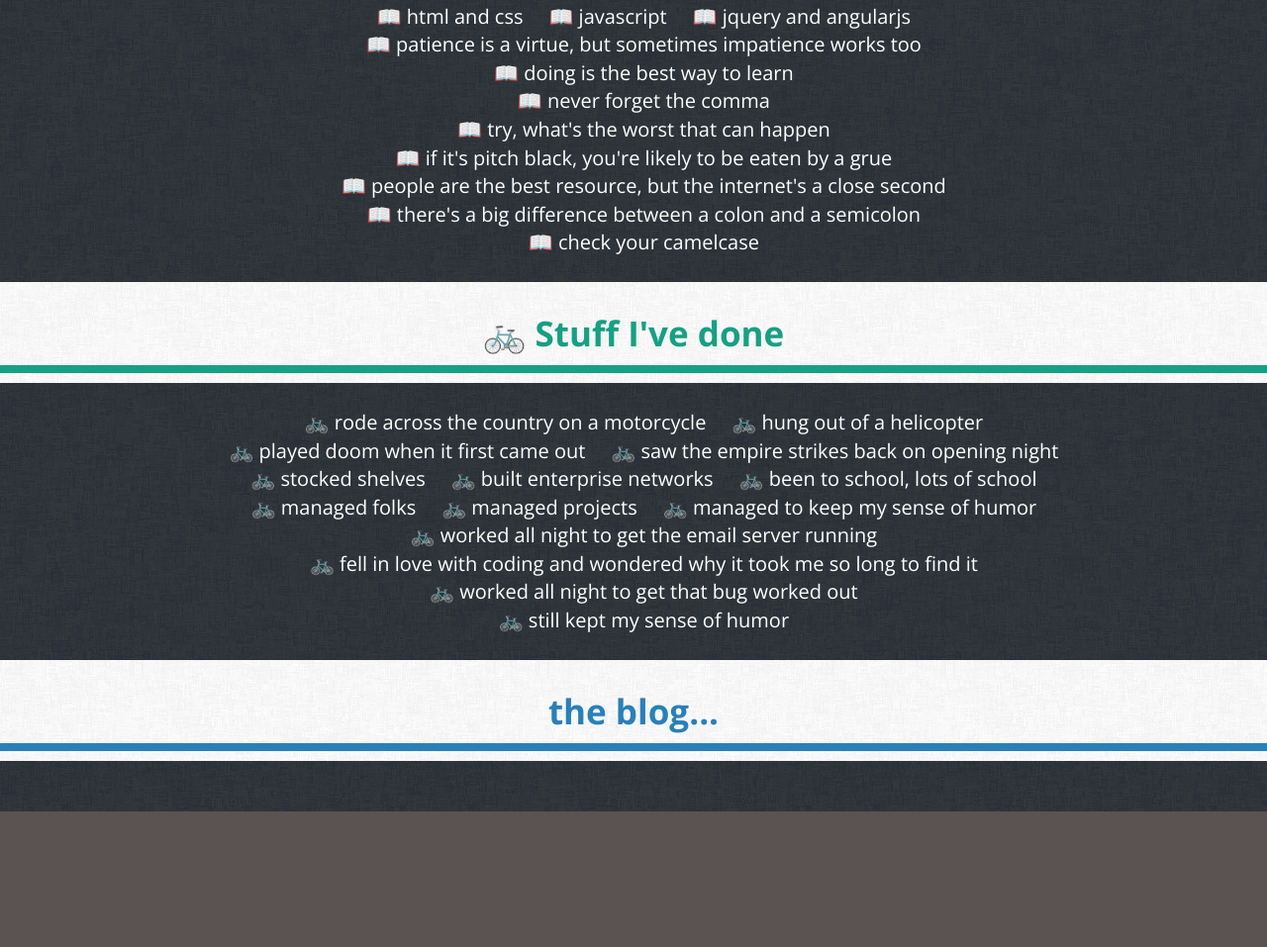
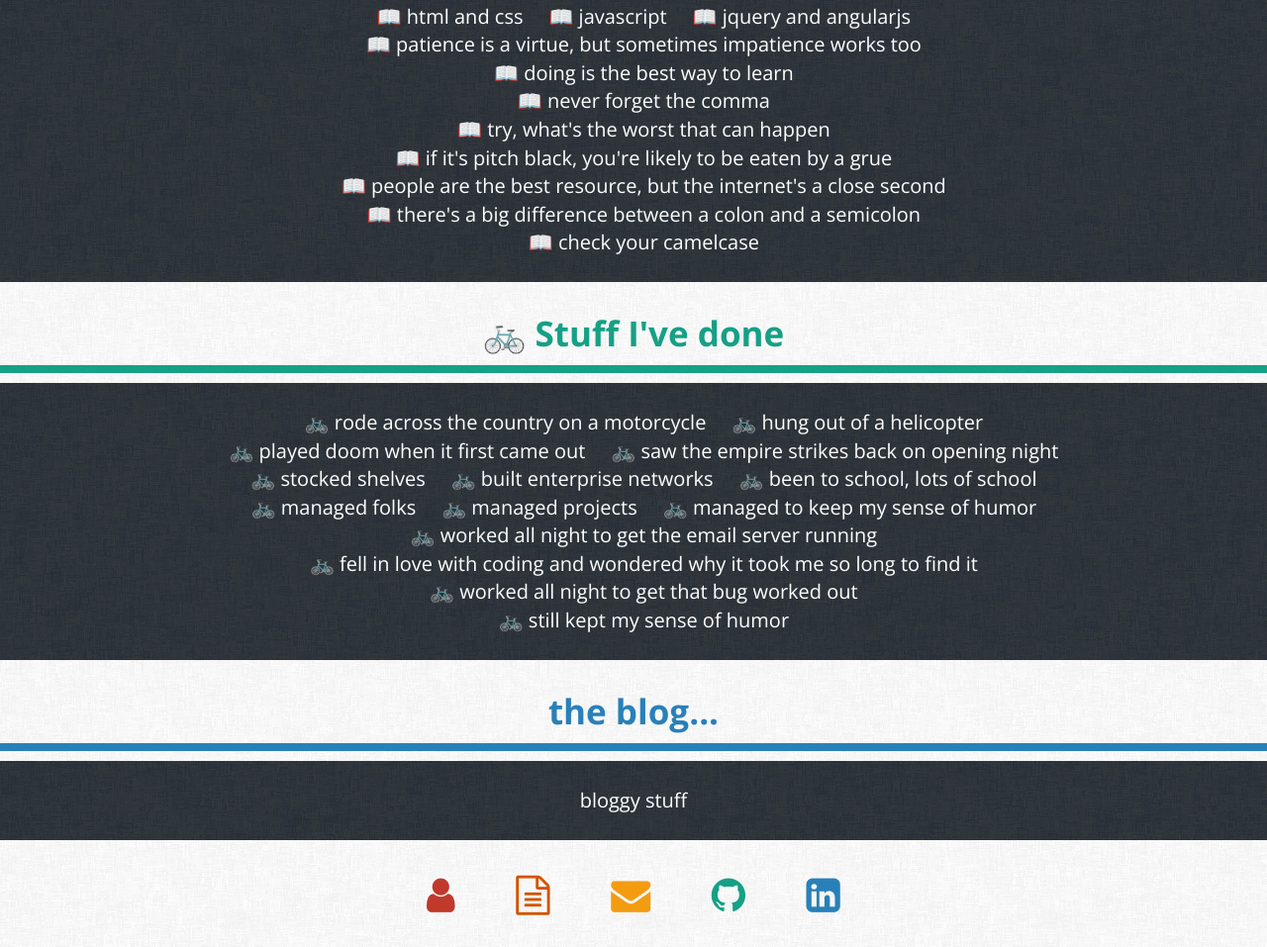
Before and after one commit to melindae/portfolio, a website: page app/pages/index.html in a window 1280 px wide. Shown: the part 1551-2508 px from the top of the page at 99% size. Before the commit the page ends 2371 px from the top, so only its background shows below. Drawn offline with nearby package versions, Linux system fonts and the light colour scheme; files that its build step writes are made by us from their sources; files whose address does not match are found by name; a web font is replaced by a local one.

Commit message:
added bottom contact bar - setup contact form

```diff
--- a/app/pages/index.html
+++ b/app/pages/index.html
@@ -7,7 +7,7 @@
     <title>melinda evans's portfolio</title>
 
     <link rel="stylesheet" href="//maxcdn.bootstrapcdn.com/font-awesome/4.3.0/css/font-awesome.min.css">
-    <link href='http://fonts.googleapis.com/css?family=Open+Sans:400,600,700,300|Cabin+Sketch|Fredericka+the+Great' rel='stylesheet' type='text/css'>
+    <link href='http://fonts.googleapis.com/css?family=Open+Sans:400,600,700,300|Fredericka+the+Great' rel='stylesheet' type='text/css'>
     <link rel="stylesheet" href="https://maxcdn.bootstrapcdn.com/bootstrap/3.3.5/css/bootstrap.min.css">
     <link rel="stylesheet" href="https://maxcdn.bootstrapcdn.com/bootstrap/3.3.5/css/bootstrap-theme.min.css">
     <link rel="stylesheet" href="/css/style.css">
@@ -49,8 +49,8 @@
         <div class="col-md-5">
           <div class="madeDescription">A web application for keeping a motorcycle fleet shiny side up, rubber side down!</div>
           <div class="madeLink">
-            <a href="http://bike-barn-101.herokuapp.com/">Play with it</a> /
-            <a href="https://github.com/melindae/bike-barn"> See the code</a>
+            <a href="http://bike-barn-101.herokuapp.com/" target="_blank">Play with it</a> /
+            <a href="https://github.com/melindae/bike-barn" target="_blank"> See the code</a>
           </div>
         </div>
       </div>
@@ -63,8 +63,8 @@
         <div class="col-md-5">
           <div class="madeDescription">A simple, single page, synchronized to-do list built with AngularJS and Firebase.</div>
           <div class="madeLink">
-            <a href="http://todo-longlist.herokuapp.com/">Play with it</a> /
-            <a href="https://github.com/melindae/to-do"> See the code</a>
+            <a href="http://todo-longlist.herokuapp.com/" target="_blank">Play with it</a> /
+            <a href="https://github.com/melindae/to-do" target="_blank"> See the code</a>
           </div>
         </div>
       </div>
@@ -140,9 +140,28 @@
       <a name="blog"></a>
       <h1 class="blogLeader">the blog...</h1>
       <div class="blogBox">
+        <span>bloggy stuff</span>
       </div>
     </div>
 
+    <div class="footer">
+      <a class="footOne fa fa-user"
+        href="/"
+        target="_blank" title="About me"></a>
+      <a class="footTwo fa fa-file-text-o"
+        href="/"
+        target="_blank" title="Look at my resume"></a>
+      <a class="footThree fa fa-envelope"
+        href="https://docs.google.com/forms/d/1INvIhs93ik23oLTp7lNfUuSeF5lNCQyho-aicF34vCw/viewform?usp=send_form"
+        target="_blank" title="Contact me"></a>
+      <a class="footFour fa fa-github"
+        href="https://github.com/melindae"
+        target="_blank" title="My Github repository"></a>
+      <a class="footFive fa fa-linkedin-square"
+        href="https://www.linkedin.com/pub/melinda-evans/b9/b7b/b4"
+        target="_blank" title="My Linkedin profile"></a>
 
+
+    </div>
   </body>
 </html>
--- a/app/sass/style.scss
+++ b/app/sass/style.scss
@@ -151,7 +151,6 @@ p {
 	background-color: #3498db;
 }
 
-
 /* 'things i've made' section */
 
 .madeBox {
@@ -263,6 +262,54 @@ p {
 	border-bottom: solid 8px #2980b9;
 	text-decoration: none;
 }
+
+	/* footer and links */
+.footer {
+	font-size: 3em;
+	background-image: url("/images/fabric_of_squares_gray.png");
+	text-decoration: none;
+	padding: 2% 0 2% 0;
+	font-size: 4em;
+}
+.footer a {
+	padding: 0 2%;
+}
+.footOne {
+	color: #c0392b;
+}
+.footOne:hover {
+	text-decoration: none;
+	color: #e74c3c
+}
+.footTwo {
+	color: #d35400;
+}
+.footTwo:hover {
+	text-decoration: none;
+	color: #e67e22
+}
+.footThree {
+	color: #f39c12;
+}
+.footThree:hover {
+	text-decoration: none;
+	color: #e67e22
+}
+.footFour {
+	color: #16a085;
+}
+.footFour:hover {
+	text-decoration: none;
+	color: #1abc9c
+}
+.footFive {
+	color: #2980b9;
+}
+.footFive:hover {
+	text-decoration: none;
+	color: #3498db
+}
+
 /*
 .menuFive {
 	background-image: -webkit-linear-gradient(top,#9b59b6 0,#8e44ad 100%);
```
Also changed, not shown: dist/css/style.css, dist/index.html.
